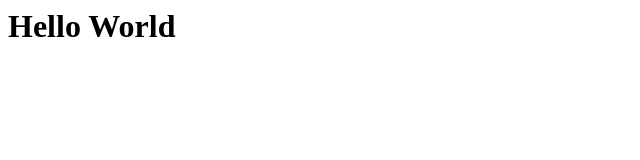
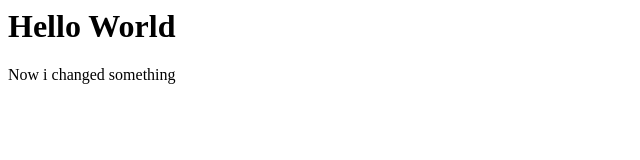
Before and after one commit to Jonayeid/demoSpellbit1, a plain HTML site: page index.html in a window 1280 px wide. Shown: the whole page, without its empty margins (0-640 px from the left). Drawn offline with Linux system fonts and the light colour scheme.

Commit message:
Changed Something again

```diff
--- a/index.html
+++ b/index.html
@@ -1,3 +1,5 @@
 <h1>
  Hello World
 </h1>
+
+<p>Now i changed something</p>
```
